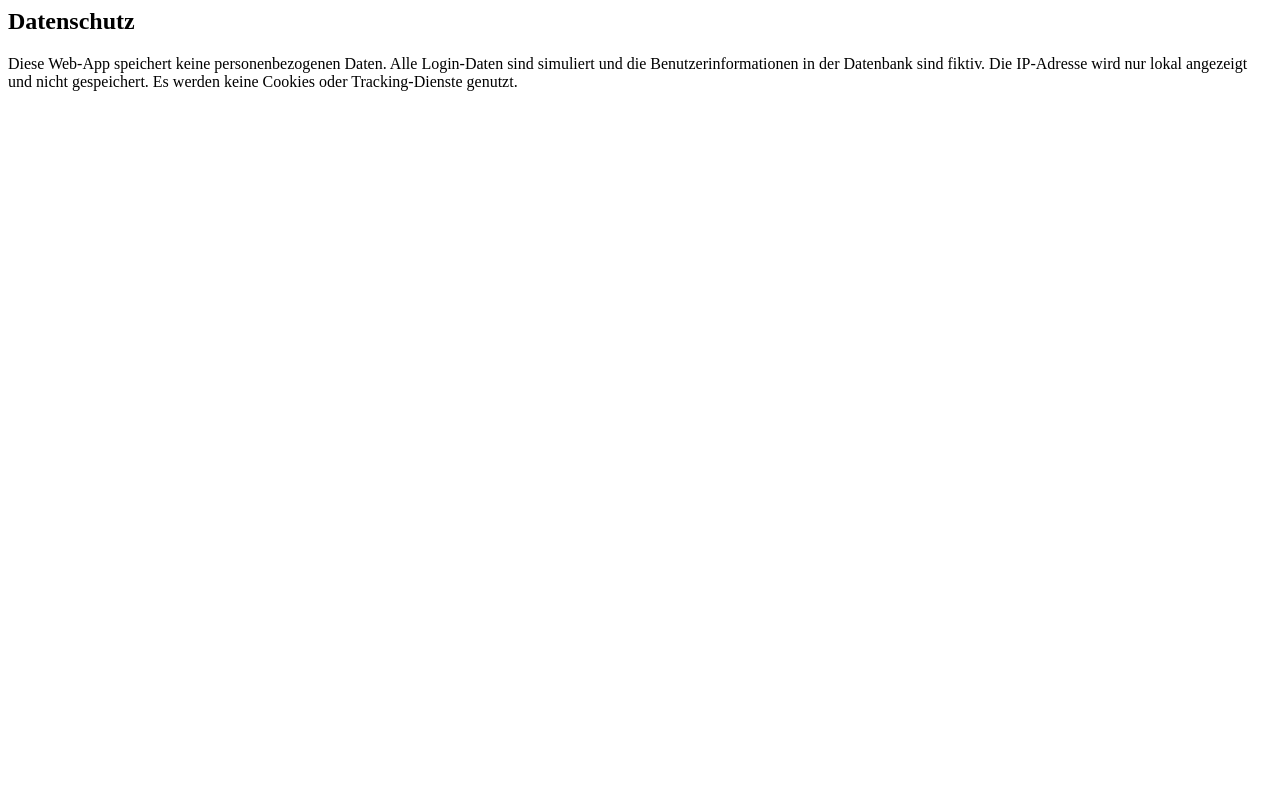
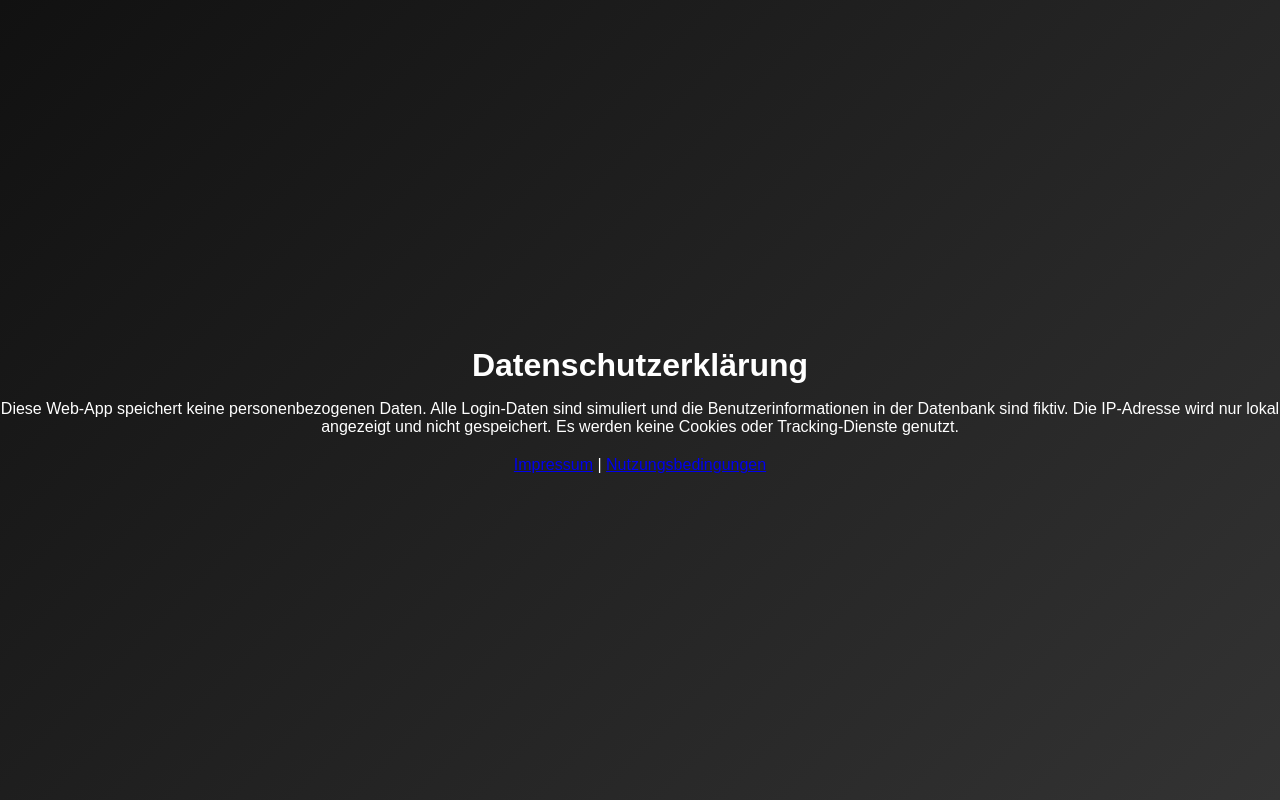
Before and after one commit to SCP-Foundation-System/WebApp, a plain HTML site: page Rechtliches/Datenschutz.html in a window 1280 px wide. Drawn offline with Linux system fonts and the light colour scheme.

Commit message:
Update Datenschutz.html

```diff
--- a/Rechtliches/Datenschutz.html
+++ b/Rechtliches/Datenschutz.html
@@ -1,5 +1,23 @@
-<h2>Datenschutz</h2>
-<p>Diese Web-App speichert keine personenbezogenen Daten.
-Alle Login-Daten sind simuliert und die Benutzerinformationen in der Datenbank sind fiktiv.
-Die IP-Adresse wird nur lokal angezeigt und nicht gespeichert.
-Es werden keine Cookies oder Tracking-Dienste genutzt.</p>
+<!DOCTYPE html>
+<html lang="de">
+<head>
+  <meta charset="UTF-8">
+  <meta name="viewport" content="width=device-width, initial-scale=1.0">
+  <title>Datenschutz</title>
+  <link rel="stylesheet" href="../style.css">
+</head>
+<body>
+  <div class="app">
+    <h1>Datenschutzerklärung</h1>
+    <p>Diese Web-App speichert keine personenbezogenen Daten.
+       Alle Login-Daten sind simuliert und die Benutzerinformationen in der Datenbank sind fiktiv.
+       Die IP-Adresse wird nur lokal angezeigt und nicht gespeichert.
+       Es werden keine Cookies oder Tracking-Dienste genutzt.</p>
+
+    <footer>
+      <a href="impressum.html" target="_blank">Impressum</a> |
+      <a href="nutzungsbedingungen.html" target="_blank">Nutzungsbedingungen</a>
+    </footer>
+  </div>
+</body>
+</html>
```
